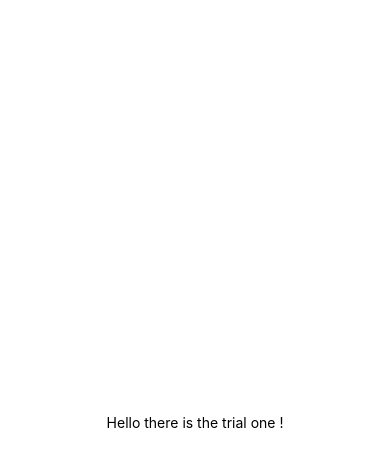
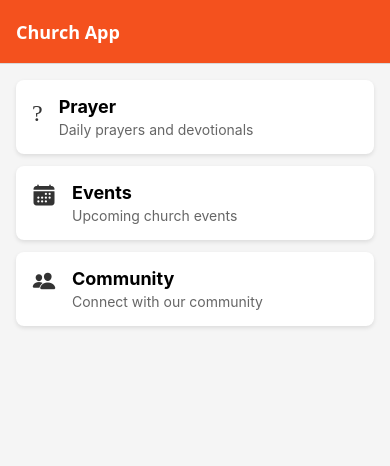
Before and after one commit to MulugetaNigus/Community-Health-Awareness-App, a React Native app: screen /Home in a window 390 px wide. Shown: the top 466 px of the page. Built offline with nearby package versions, Linux system fonts and the light colour scheme.

Commit message:
added a new folder and file

```diff
--- a/App.js
+++ b/App.js
@@ -1,12 +1,53 @@
+import React from 'react';
+import { NavigationContainer } from '@react-navigation/native';
+import { createNativeStackNavigator } from '@react-navigation/native-stack';
 import { StatusBar } from 'expo-status-bar';
 import { StyleSheet, Text, View } from 'react-native';
 
+import Home from './components/Home';
+import PrayerScreen from './screens/PrayerScreen';
+import EventsScreen from './screens/EventsScreen';
+import CommunityScreen from './screens/CommunityScreen';
+
+const Stack = createNativeStackNavigator();
+
 export default function App() {
   return (
-    <View style={styles.container}>
-      <Text>Hello there is the trial one !</Text>
-      <StatusBar style="auto" />
-    </View>
+    <NavigationContainer>
+      <Stack.Navigator
+        initialRouteName="Home"
+        screenOptions={{
+          headerStyle: {
+            backgroundColor: '#f4511e',
+          },
+          headerTintColor: '#fff',
+          headerTitleStyle: {
+            fontWeight: 'bold',
+          },
+        }}
+      >
+        <Stack.Screen
+          name="Home"
+          component={Home}
+          options={{ title: 'Church App' }}
+        />
+        <Stack.Screen
+          name="Prayer"
+          component={PrayerScreen}
+          options={{ title: 'Prayer & Devotionals' }}
+        />
+        <Stack.Screen
+          name="Events"
+          component={EventsScreen}
+          options={{ title: 'Church Events' }}
+        />
+        <Stack.Screen
+          name="Community"
+          component={CommunityScreen}
+          options={{ title: 'Our Community' }}
+        />
+      </Stack.Navigator>
+    </NavigationContainer>
   );
 }
 
--- /dev/null
+++ b/components/Home.js
@@ -0,0 +1,64 @@
+import React from 'react';
+import { View, Text, StyleSheet, ScrollView, TouchableOpacity } from 'react-native';
+import { Ionicons } from '@expo/vector-icons';
+
+const Home = ({ navigation }) => {
+  const cards = [
+    { id: 1, title: 'Prayer', icon: 'pray', description: 'Daily prayers and devotionals', screen: 'Prayer' },
+    { id: 2, title: 'Events', icon: 'calendar', description: 'Upcoming church events', screen: 'Events' },
+    { id: 3, title: 'Community', icon: 'people', description: 'Connect with our community', screen: 'Community' },
+  ];
+
+  return (
+    <ScrollView style={styles.container}>
+      {cards.map(card => (
+        <TouchableOpacity
+          key={card.id}
+          style={styles.card}
+          onPress={() => navigation.navigate(card.screen)}
+        >
+          <Ionicons name={card.icon} size={24} color="#333" />
+          <View style={styles.cardContent}>
+            <Text style={styles.title}>{card.title}</Text>
+            <Text style={styles.description}>{card.description}</Text>
+          </View>
+        </TouchableOpacity>
+      ))}
+    </ScrollView>
+  );
+};
+
+const styles = StyleSheet.create({
+  container: {
+    flex: 1,
+    padding: 16,
+    backgroundColor: '#f5f5f5',
+  },
+  card: {
+    flexDirection: 'row',
+    backgroundColor: 'white',
+    padding: 16,
+    borderRadius: 8,
+    marginBottom: 12,
+    elevation: 2,
+    shadowColor: '#000',
+    shadowOffset: { width: 0, height: 2 },
+    shadowOpacity: 0.1,
+    shadowRadius: 4,
+  },
+  cardContent: {
+    marginLeft: 16,
+    flex: 1,
+  },
+  title: {
+    fontSize: 18,
+    fontWeight: 'bold',
+    marginBottom: 4,
+  },
+  description: {
+    fontSize: 14,
+    color: '#666',
+  },
+});
+
+export default Home;
--- /dev/null
+++ b/screens/CommunityScreen.js
@@ -0,0 +1,32 @@
+import React from 'react';
+import { View, Text, StyleSheet } from 'react-native';
+
+const CommunityScreen = () => {
+  return (
+    <View style={styles.container}>
+      <Text style={styles.title}>Community</Text>
+      <Text style={styles.text}>Connect with our church community</Text>
+    </View>
+  );
+};
+
+const styles = StyleSheet.create({
+  container: {
+    flex: 1,
+    padding: 16,
+    backgroundColor: '#fff',
+    alignItems: 'center',
+    justifyContent: 'center',
+  },
+  title: {
+    fontSize: 24,
+    fontWeight: 'bold',
+    marginBottom: 16,
+  },
+  text: {
+    fontSize: 16,
+    color: '#666',
+  },
+});
+
+export default CommunityScreen;
--- /dev/null
+++ b/screens/EventsScreen.js
@@ -0,0 +1,32 @@
+import React from 'react';
+import { View, Text, StyleSheet } from 'react-native';
+
+const EventsScreen = () => {
+  return (
+    <View style={styles.container}>
+      <Text style={styles.title}>Church Events</Text>
+      <Text style={styles.text}>Stay updated with our upcoming events</Text>
+    </View>
+  );
+};
+
+const styles = StyleSheet.create({
+  container: {
+    flex: 1,
+    padding: 16,
+    backgroundColor: '#fff',
+    alignItems: 'center',
+    justifyContent: 'center',
+  },
+  title: {
+    fontSize: 24,
+    fontWeight: 'bold',
+    marginBottom: 16,
+  },
+  text: {
+    fontSize: 16,
+    color: '#666',
+  },
+});
+
+export default EventsScreen;
--- /dev/null
+++ b/screens/PrayerScreen.js
@@ -0,0 +1,32 @@
+import React from 'react';
+import { View, Text, StyleSheet } from 'react-native';
+
+const PrayerScreen = () => {
+  return (
+    <View style={styles.container}>
+      <Text style={styles.title}>Prayer & Devotionals</Text>
+      <Text style={styles.text}>Daily prayers and spiritual guidance</Text>
+    </View>
+  );
+};
+
+const styles = StyleSheet.create({
+  container: {
+    flex: 1,
+    padding: 16,
+    backgroundColor: '#fff',
+    alignItems: 'center',
+    justifyContent: 'center',
+  },
+  title: {
+    fontSize: 24,
+    fontWeight: 'bold',
+    marginBottom: 16,
+  },
+  text: {
+    fontSize: 16,
+    color: '#666',
+  },
+});
+
+export default PrayerScreen;
```
